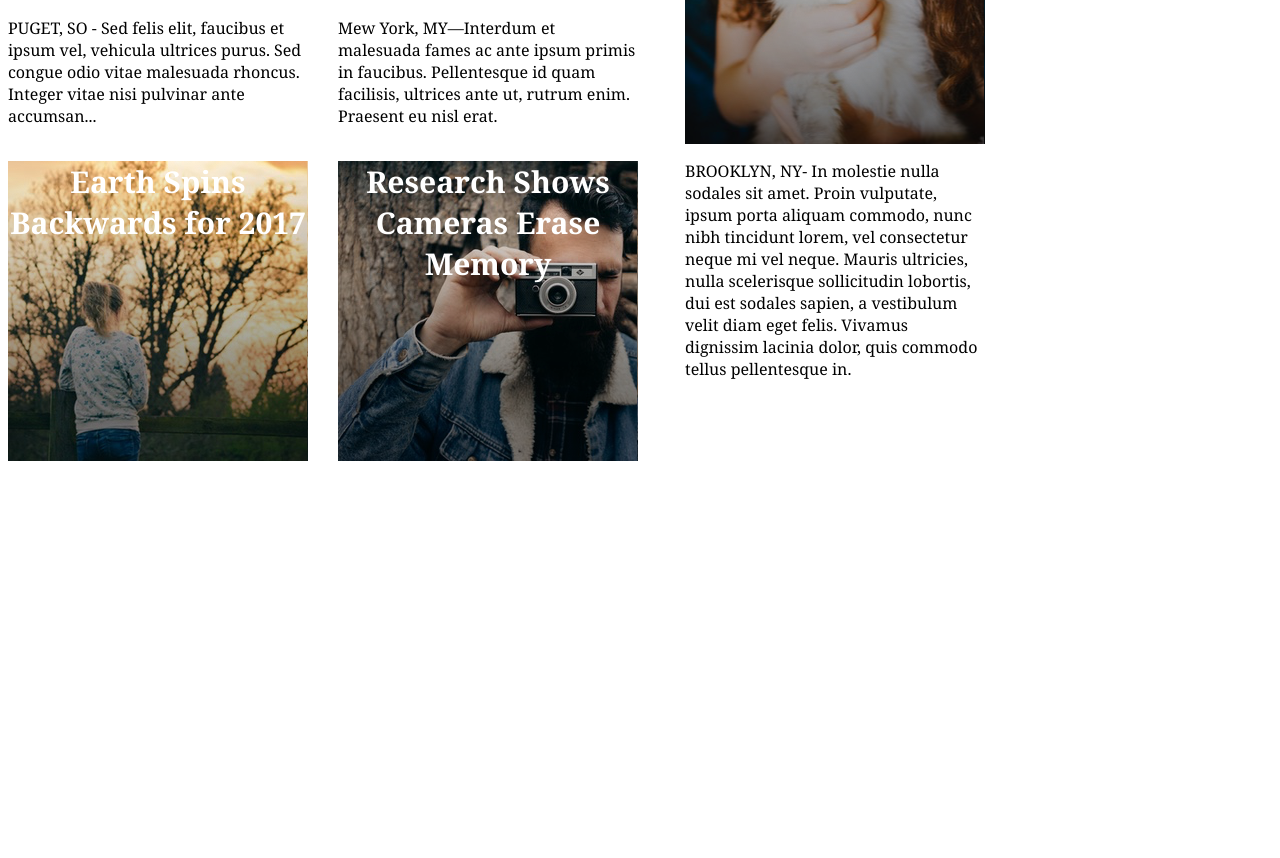
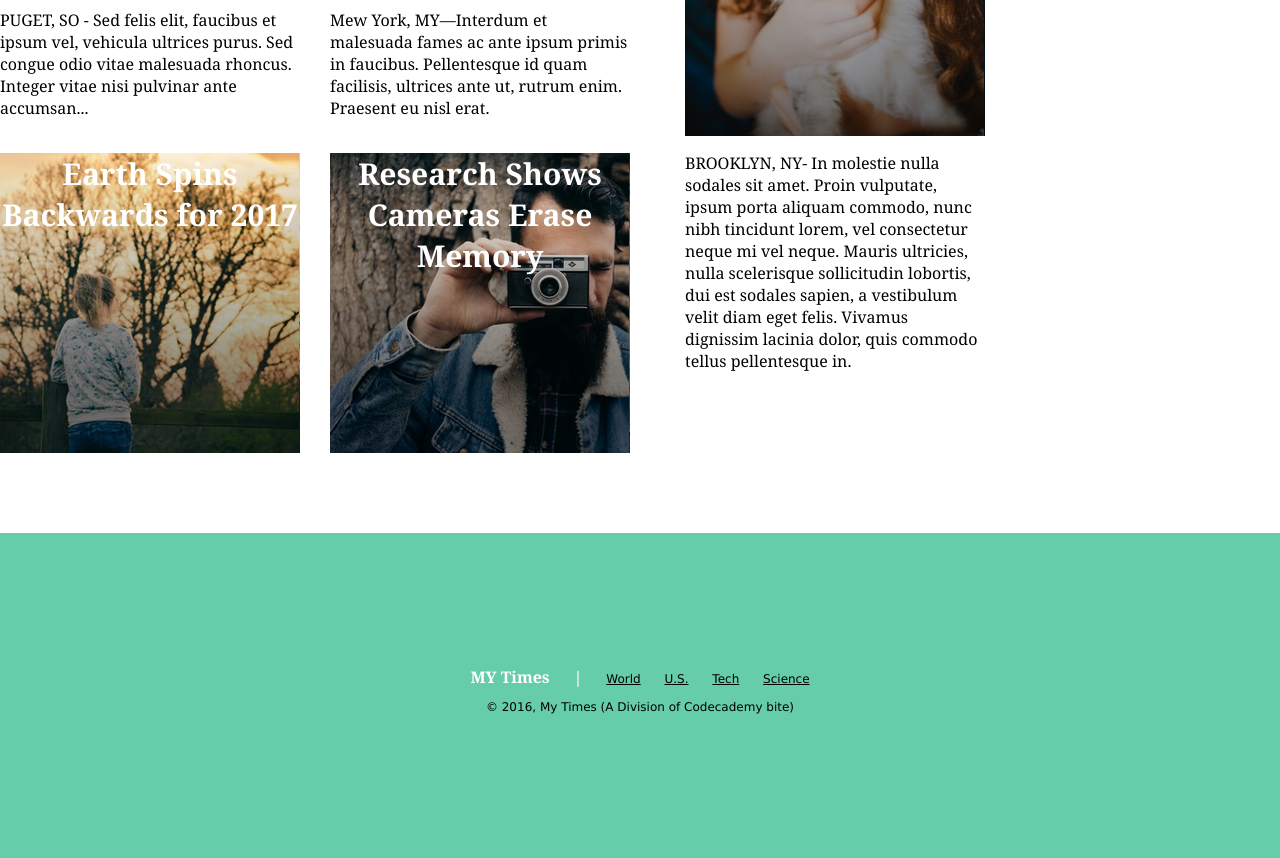
Before and after one commit to mattfine/my_times, a plain HTML site: page index.html in a window 1280 px wide. Shown: the part 769-1627 px from the top of the page. Before the commit the page ends 1230 px from the top, so only its background shows below. Drawn offline with Linux system fonts and the light colour scheme.

Commit message:
Complete website according to specifications

```diff
--- a/index.html
+++ b/index.html
@@ -91,5 +91,21 @@
 
     </div>
 
+    <footer>
+
+      <div class="footer1">
+        <h4>MY Times</h4>
+        <h4>|</h4>
+        <a href="#">World</a>
+        <a href="#">U.S.</a>
+        <a href="#">Tech</a>
+        <a href="#">Science</a>
+      </div>
+      <div class="footer2">
+        <p>&copy; 2016, My Times (A Division of Codecademy bite)</p>
+      </div>
+
+    </footer>
+
   </body>
 </html>
--- a/resources/css/style.css
+++ b/resources/css/style.css
@@ -1,3 +1,7 @@
+body {
+  margin: 0;
+}
+
 header {
   display: flex;
   border-bottom: 1px solid black;
@@ -42,6 +46,7 @@ nav a {
   display: flex;
   justify-content: space-between;
   font-family: Georgia;
+  margin-bottom: 200px;
 }
 
 .large {
@@ -163,3 +168,30 @@ nav a {
   font-size: 30px;
   font-weight: bold;
 }
+
+footer {
+  display: flex;
+  flex-direction: column;
+  justify-content: center;
+  align-items: center;
+  height: 325px;
+  width: 100%;
+  background-color: MediumAquamarine;
+  font-family: Verdana;
+  font-size: 12px;
+  margin: auto;
+}
+
+.footer1 h4 {
+  display: inline;
+  font-family: Georgia;
+  font-size: 16px;
+  font-weight: bold;
+  color: white;
+  padding: 10px;
+}
+
+.footer1 a {
+  color: black;
+  padding: 10px;
+}
```
